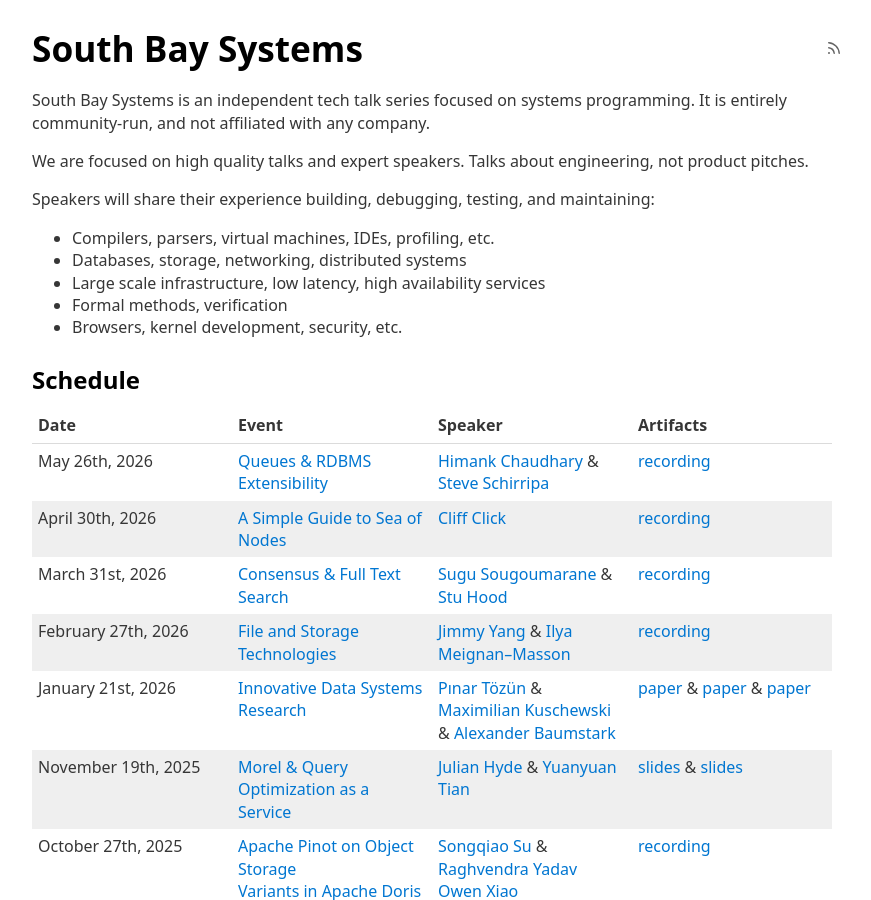
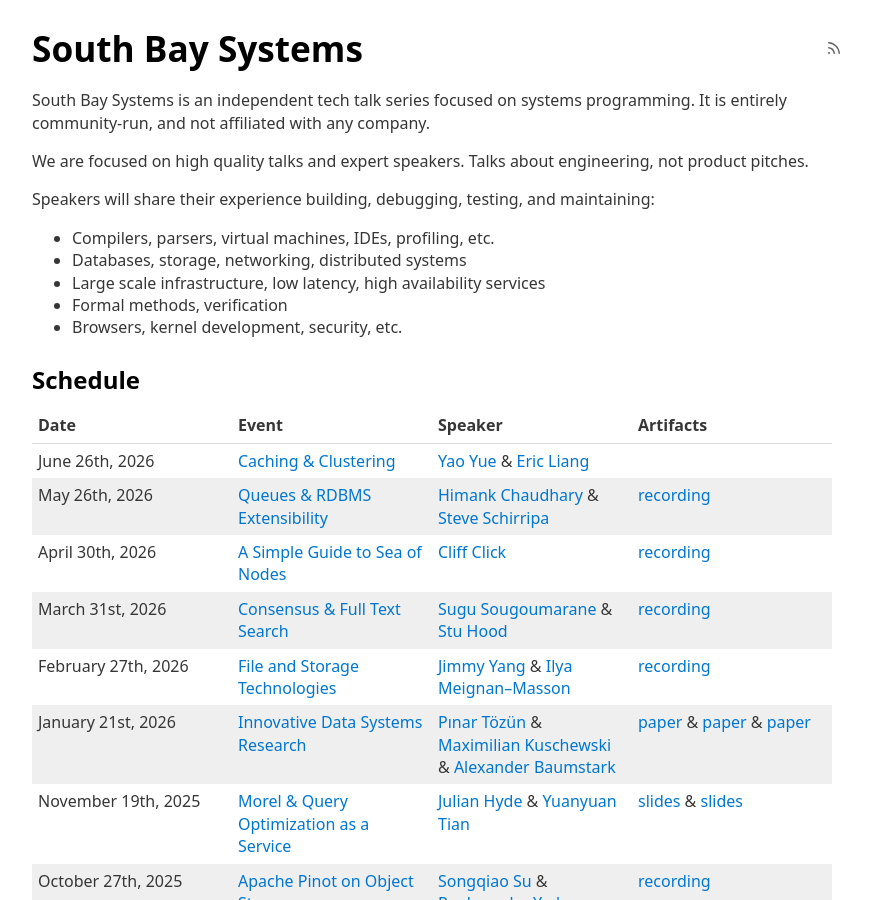
Before and after one commit to thisismiller/southbaysystems.xyz, a Jekyll site: the page built from index.markdown, in a window 1280 px wide and 900 px high. Shown: the whole window, without its empty margins (208-1079 px from the left). Built offline with Jekyll 4.4.1, drawn with Linux system fonts in a browser that asks for light colours.

Commit message:
Publish June event

```diff
--- a/index.markdown
+++ b/index.markdown
@@ -21,6 +21,7 @@
 
 | Date | Event | Speaker | Artifacts |
 | --- | --- | --- | --- |
+| June 26th, 2026 | [Caching & Clustering](https://luma.com/ogvfeacv) | [Yao Yue](https://yaoyue.org/) & [Eric Liang](https://www.linkedin.com/in/eric-l-31308019/) | |
 | May 26th, 2026 | [Queues & RDBMS Extensibility](https://luma.com/3j9twotu) | [Himank Chaudhary](https://www.linkedin.com/in/himankchaudhary/) & [Steve Schirripa](https://www.linkedin.com/in/steve-schirripa-99a1651/) | [recording](https://youtu.be/9LiSWbRASKc) |
 | April 30th, 2026 | [A Simple Guide to Sea of Nodes](https://luma.com/nnq9aq27) | [Cliff Click](https://github.com/cliffclick) | [recording](https://youtu.be/BG1zqnTGpyc) |
 | March 31st, 2026 | [Consensus & Full Text Search](https://luma.com/2g3exvjw) | [Sugu Sougoumarane](https://sougou.io/about/) & [Stu Hood](https://www.linkedin.com/in/stu-hood-6b65633/) | [recording](https://youtu.be/TeFsBVIYBis) |
```
